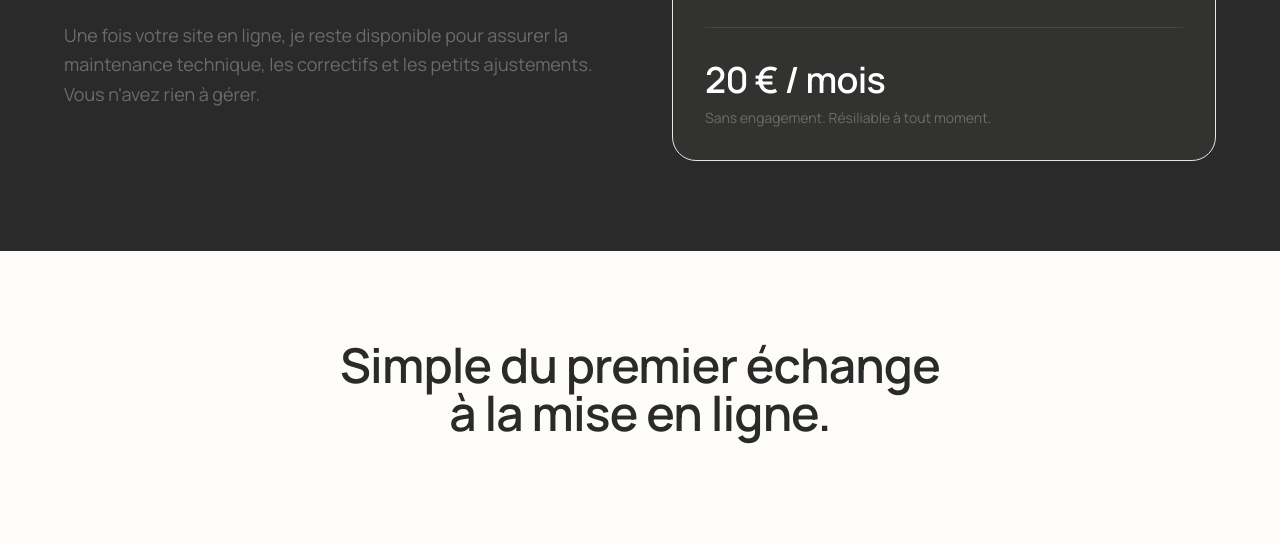
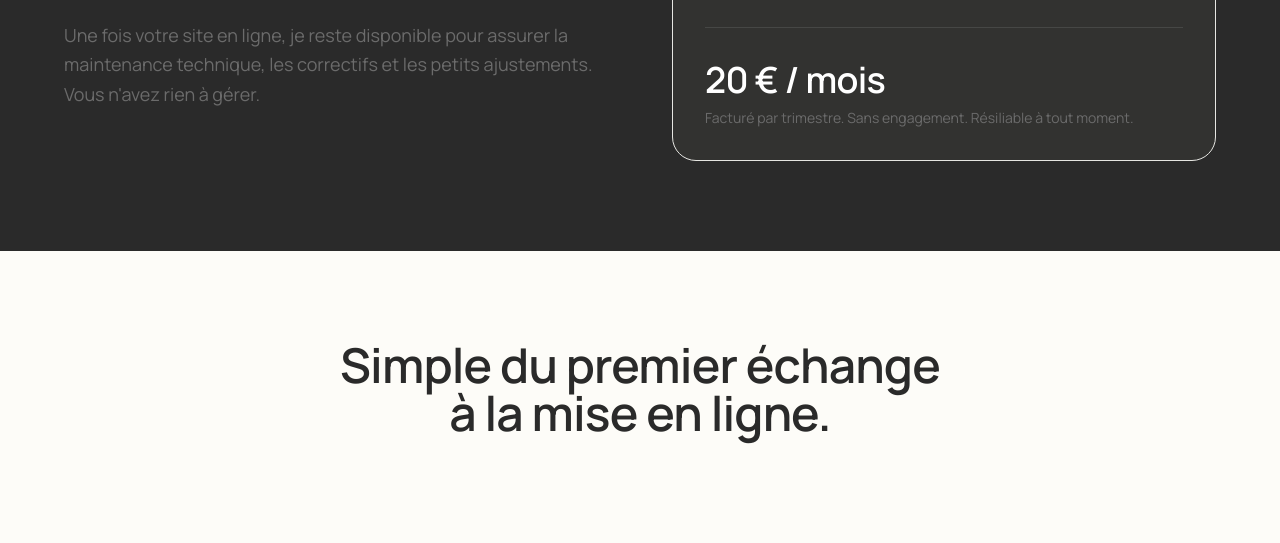
Before and after one commit to mgamsdve/FlowPage, a website built with Vite: page Web/services.html in a window 1280 px wide. Shown: the part 2920-3463 px from the top of the page. Built offline with nearby package versions, Linux system fonts and the light colour scheme; a web font is replaced by a local one.

Commit message:
maintenance + script

```diff
--- a/Web/services.html
+++ b/Web/services.html
@@ -809,7 +809,8 @@
                                     >20 € / mois</span
                                 >
                                 <p class="text-sm text-gray-400 mt-2">
-                                    Sans engagement. Résiliable à tout moment.
+                                    Facturé par trimestre. Sans engagement.
+                                    Résiliable à tout moment.
                                 </p>
                             </div>
                         </div>
```
Also changed, not shown: 2 other files.
